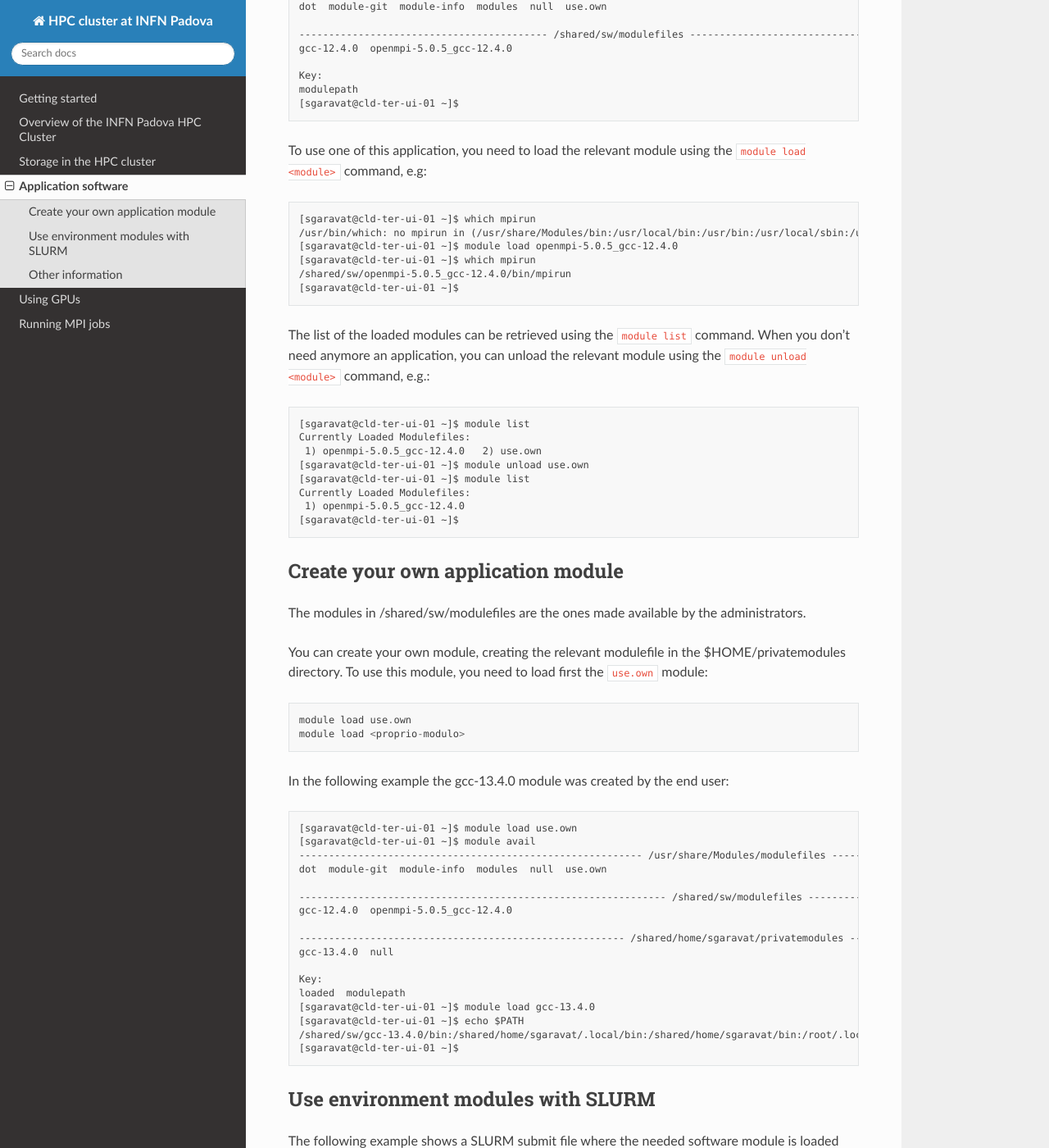
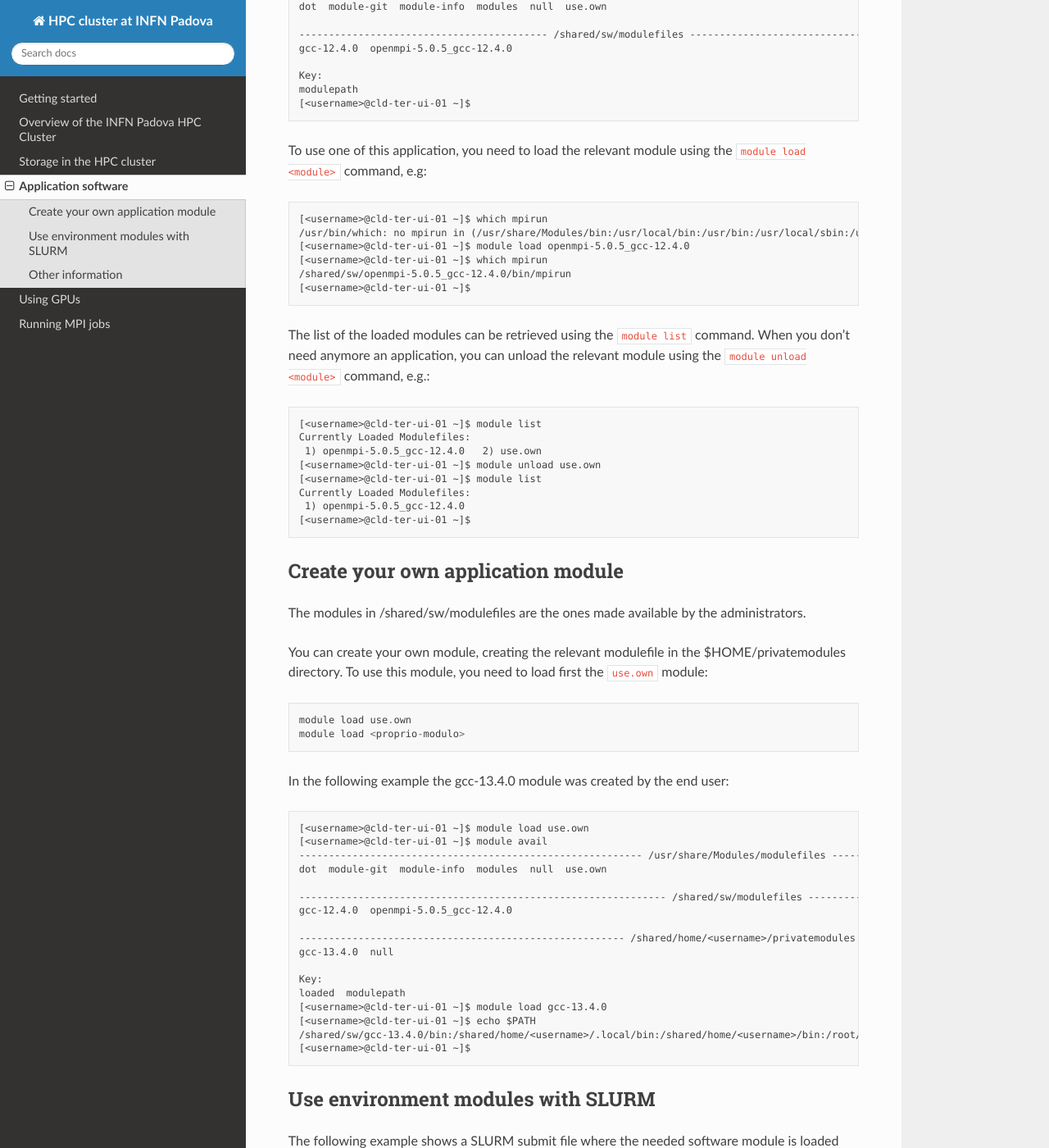
Before and after one commit to marcoverl/HPCPadovaUserGuide, a Sphinx documentation site: the page built from docs/source/appsoftware.rst, in a window 1280 px wide and 1400 px high, scrolled down 495 px. Shown: the whole window at 82% size. Built offline with Sphinx 7.4.7 and the Read the Docs theme 3.1.0, drawn with Linux system fonts in a browser that asks for light colours; some of the changed text lies outside the part shown.

Commit message:
generic username instead of sgaravat

```diff
--- a/docs/source/appsoftware.rst
+++ b/docs/source/appsoftware.rst
@@ -20,7 +20,7 @@ For the User Inteface node, you can see the available software modules using the
 
 ::
 
-  [sgaravat@cld-ter-ui-01 ~]$ module avail
+  [<username>@cld-ter-ui-01 ~]$ module avail
   -------------------------------------- /usr/share/Modules/modulefiles ---------------------------------------
   dot  module-git  module-info  modules  null  use.own
 
@@ -29,7 +29,7 @@ For the User Inteface node, you can see the available software modules using the
 
   Key:
   modulepath
-  [sgaravat@cld-ter-ui-01 ~]$
+  [<username>@cld-ter-ui-01 ~]$
 
 
 
@@ -39,12 +39,12 @@ To use one of this application, you need to load the relevant module using the
 
 ::
 
-  [sgaravat@cld-ter-ui-01 ~]$ which mpirun
+  [<username>@cld-ter-ui-01 ~]$ which mpirun
   /usr/bin/which: no mpirun in (/usr/share/Modules/bin:/usr/local/bin:/usr/bin:/usr/local/sbin:/usr/sbin)
-  [sgaravat@cld-ter-ui-01 ~]$ module load openmpi-5.0.5_gcc-12.4.0
-  [sgaravat@cld-ter-ui-01 ~]$ which mpirun
+  [<username>@cld-ter-ui-01 ~]$ module load openmpi-5.0.5_gcc-12.4.0
+  [<username>@cld-ter-ui-01 ~]$ which mpirun
   /shared/sw/openmpi-5.0.5_gcc-12.4.0/bin/mpirun
-  [sgaravat@cld-ter-ui-01 ~]$
+  [<username>@cld-ter-ui-01 ~]$
 
 
 
@@ -55,14 +55,14 @@ using the ``module unload <module>`` command, e.g.:
 
 ::
 
-  [sgaravat@cld-ter-ui-01 ~]$ module list
+  [<username>@cld-ter-ui-01 ~]$ module list
   Currently Loaded Modulefiles:
    1) openmpi-5.0.5_gcc-12.4.0   2) use.own
-  [sgaravat@cld-ter-ui-01 ~]$ module unload use.own
-  [sgaravat@cld-ter-ui-01 ~]$ module list
+  [<username>@cld-ter-ui-01 ~]$ module unload use.own
+  [<username>@cld-ter-ui-01 ~]$ module list
   Currently Loaded Modulefiles:
    1) openmpi-5.0.5_gcc-12.4.0
-  [sgaravat@cld-ter-ui-01 ~]$
+  [<username>@cld-ter-ui-01 ~]$
 
 
 
@@ -86,23 +86,23 @@ In the following example the gcc-13.4.0 module was created by the end user:
 
 ::
 
-  [sgaravat@cld-ter-ui-01 ~]$ module load use.own
-  [sgaravat@cld-ter-ui-01 ~]$ module avail
+  [<username>@cld-ter-ui-01 ~]$ module load use.own
+  [<username>@cld-ter-ui-01 ~]$ module avail
   ---------------------------------------------------------- /usr/share/Modules/modulefiles ----------------------------------------------------------
   dot  module-git  module-info  modules  null  use.own
 
   -------------------------------------------------------------- /shared/sw/modulefiles --------------------------------------------------------------
   gcc-12.4.0  openmpi-5.0.5_gcc-12.4.0
 
-  ------------------------------------------------------- /shared/home/sgaravat/privatemodules --------------------------------------------------------
+  ------------------------------------------------------- /shared/home/<username>/privatemodules --------------------------------------------------------
   gcc-13.4.0  null
 
   Key:
   loaded  modulepath
-  [sgaravat@cld-ter-ui-01 ~]$ module load gcc-13.4.0
-  [sgaravat@cld-ter-ui-01 ~]$ echo $PATH
-  /shared/sw/gcc-13.4.0/bin:/shared/home/sgaravat/.local/bin:/shared/home/sgaravat/bin:/root/.local/bin:/root/bin:/usr/share/Modules/bin:/usr/local/sbin:/usr/local/bin:/usr/sbin:/usr/bin
-  [sgaravat@cld-ter-ui-01 ~]$
+  [<username>@cld-ter-ui-01 ~]$ module load gcc-13.4.0
+  [<username>@cld-ter-ui-01 ~]$ echo $PATH
+  /shared/sw/gcc-13.4.0/bin:/shared/home/<username>/.local/bin:/shared/home/<username>/bin:/root/.local/bin:/root/bin:/usr/share/Modules/bin:/usr/local/sbin:/usr/local/bin:/usr/sbin:/usr/bin
+  [<username>@cld-ter-ui-01 ~]$
 
 Use environment modules with SLURM
 ^^^^^^^^^^^^^^^^^^^^^^^^^^^^^^^^^^
@@ -112,14 +112,14 @@ is loaded before executing the user payload:
 ::
 
   #!/bin/sh
-  #SBATCH --output=/shared/home/sgaravat/JOB-%x.%j.out
-  #SBATCH --error=/shared/home/sgaravat/JOB-%x.%j.err
+  #SBATCH --output=/shared/home/<username>/JOB-%x.%j.out
+  #SBATCH --error=/shared/home/<username>/JOB-%x.%j.err
   #SBATCH --nodes=2
   #SBATCH --ntasks-per-node=3
   #SBATCH --mail-type=ALL
-  #SBATCH --mail-user=massimo.sgaravatto@pd.infn.it
+  #SBATCH --mail-user=<email-address>
   module load openmpi-5.0.5_gcc-12.4.0
-  srun -l --mpi=pmix /shared/home/sgaravat/hello
+  srun -l --mpi=pmix /shared/home/<username>/hello
 
 
 
```
Also changed, not shown: docs/source/gettingstarted.rst (+7 -7 lines), docs/source/gpu.rst (+4 -4 lines), docs/source/mpi.rst (+15 -15 lines).
